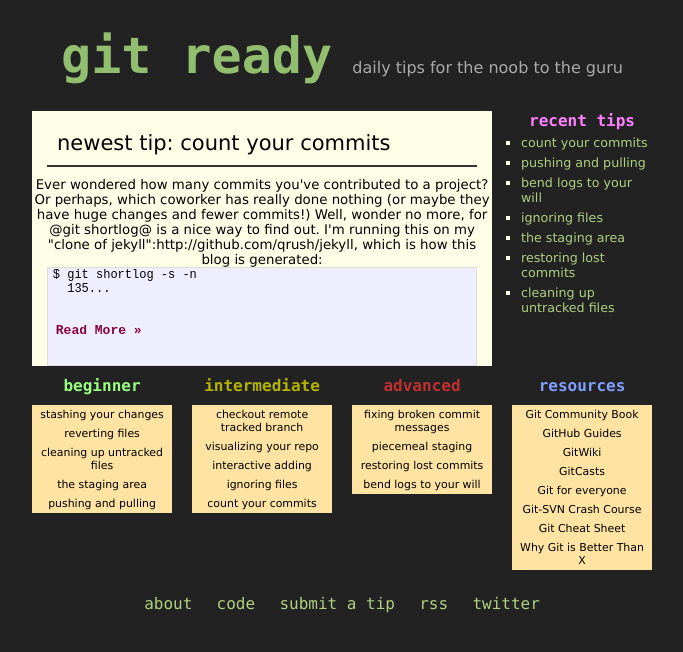
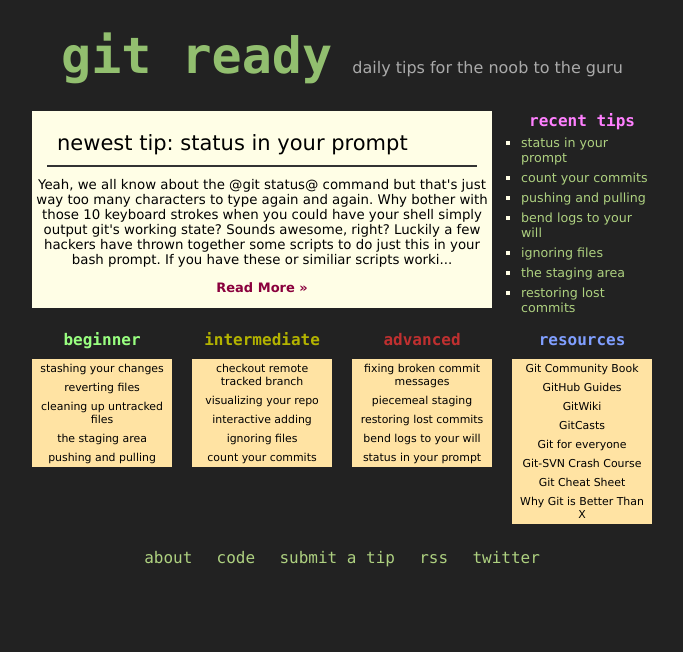
Before and after one commit to qrush/gitready, a Jekyll site: the page built from index.html, in a window 1280 px wide. Shown: the top 652 px of the page, without its empty margins (298-981 px from the left). Built offline with Jekyll 4.4.1, drawn with Linux system fonts in a browser that asks for light colours.

Commit message:
Friday's post on getting status showing in your prompt

```diff
--- a/_layouts/default.html
+++ b/_layouts/default.html
@@ -42,6 +42,7 @@
       <a href="/2009/01/15/piecemeal-staging.html">piecemeal staging</a>
       <a href="/2009/01/17/restoring-lost-commits.html">restoring lost commits</a>
       <a href="/2009/01/20/bend-logs-to-your-will.html">bend logs to your will</a>
+      <a href="/2009/01/23/status-in-your-prompt.html">status in your prompt</a>
     </div>
     <div class="grid_2 suffix_2 links">
       <h3 id="blue">resources</h3>
--- /dev/null
+++ b/_posts/2009-01-23-status-in-your-prompt.textile
@@ -0,0 +1,26 @@
+---
+layout: post
+title: status in your prompt
+---
+
+Yeah, we all know about the @git status@ command but that's just way too many characters to type again and again. Why bother with those 10 keyboard strokes when you could have your shell simply output git's working state? Sounds awesome, right? Luckily a few hackers have thrown together some scripts to do just this in your bash prompt. If you have these or similiar scripts working in other shells, "submit a tip about it!":http://gitready.com/submit.html
+
+p=. <a href="http://flickr.com/photos/levitateme/195355984/" title="I need one of these for IRC.">!http://farm1.static.flickr.com/72/195355984_7d6153610b.jpg!</a>
+
+Probably the most widely used and known one "shows your current branch name and if anything's changed.":http://henrik.nyh.se/2008/12/git-dirty-prompt Using this script in your @.bashrc@ will give you a prompt like so:
+
+<pre>
+# When clean...
+user@host ~/dir[master]$
+
+# When dirty...
+user@host ~/dir[master*]$
+</pre>
+
+So then it's much easier to tell when you need to do a commit. You can check out "plenty of variants of this script at Gist.":http://gist.github.com/31631 This hack also evolved from "showing just your branch name":http://www.simplisticcomplexity.com/2008/03/13/show-your-git-branch-name-in-your-prompt/ so feel free to build upon it or use it as you like.
+
+Oh, you wanted more? Well, there is a neat project called "git-prompt":http://github.com/lvv/git-prompt/tree/master that can give you all sorts of information about the repository in your bash prompt. You can figure out if individual files are tracked or modified, figure out if merge conflicts are resolved, and even determine if your @HEAD@ is detached. "Check out the project page":http://volnitsky.com/project/git-prompt/ for more information on what it can do. Here's a little demo of what it can show:
+
+p=. <a href="http://volnitsky.com/project/git-prompt" title="It shows commit SHAs too! Badass.">!http://farm4.static.flickr.com/3492/3221797568_41a9803e01_o.png!</a>
+
+If you've got any other helpful prompt-related tips let us know and we'll add it in!
```
